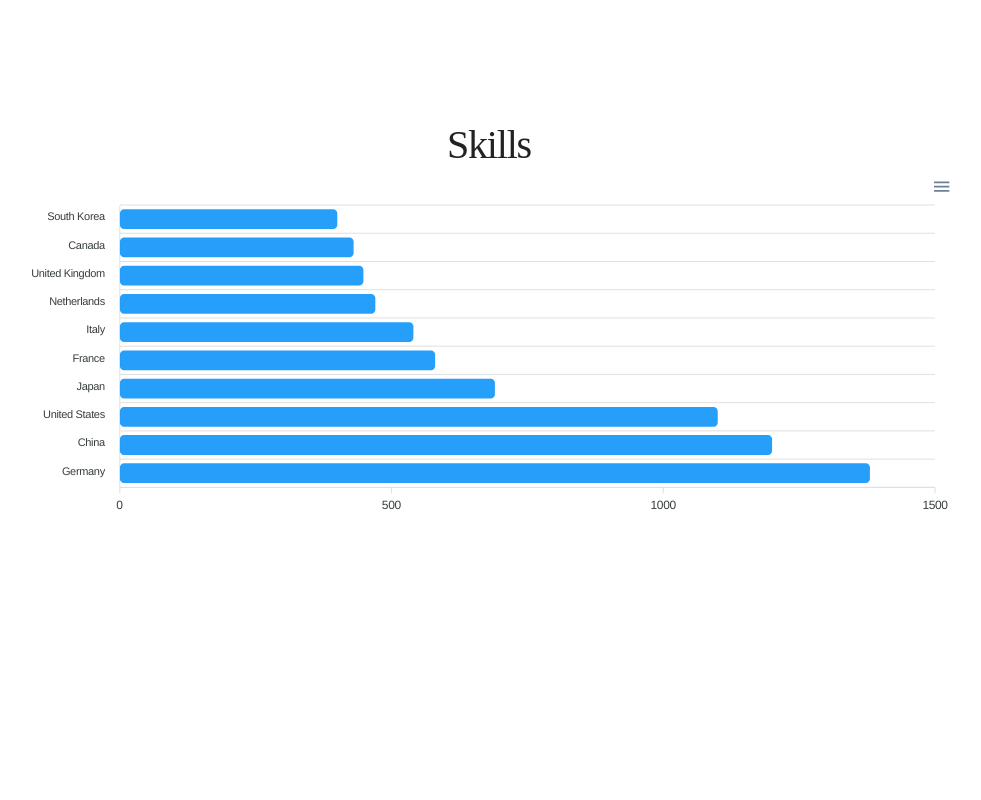
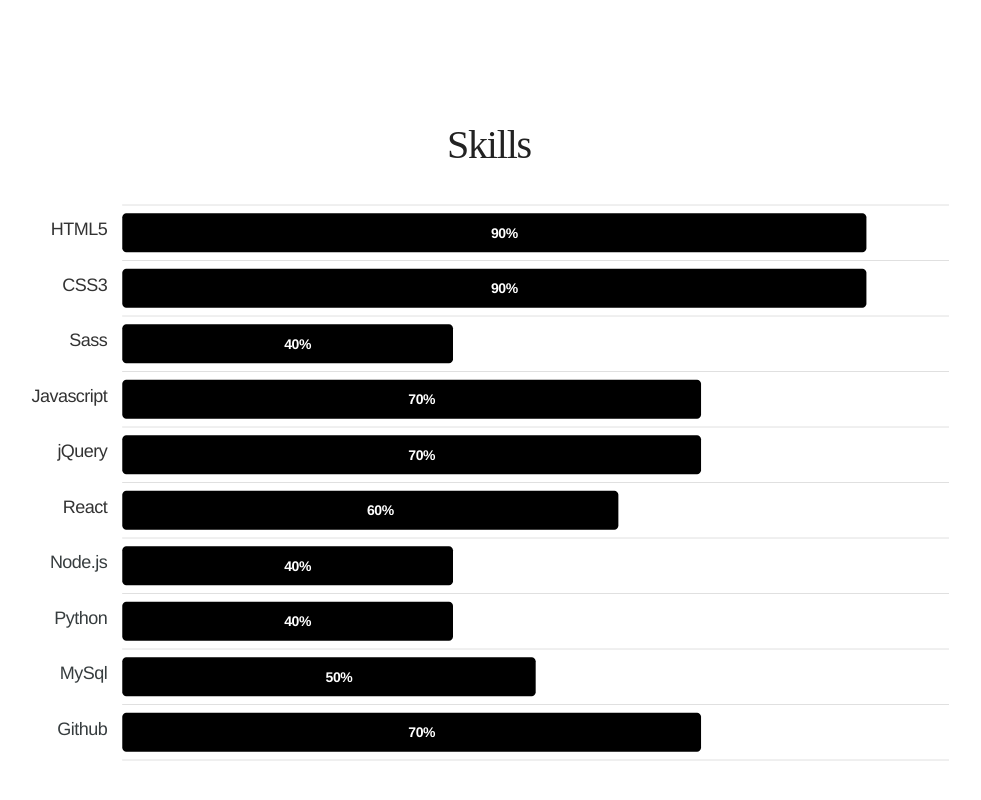
Before and after one commit to jisoooo17/kimjisoo, a React (Create React App) app: page /aboutme in a window 1280 px wide. Shown: the part 1632-2432 px from the top of the page, without its empty margins (151-1132 px from the left). Before the commit the page ends 2312 px from the top, so only its background shows below. Built offline with nearby package versions, Linux system fonts and the light colour scheme; a web font is replaced by a local one.

Commit message:
스킬 차트 옵션값 조정

```diff
--- a/src/App.css
+++ b/src/App.css
@@ -187,7 +187,7 @@
 .profile .cont-wrap .left .pic {min-width: 380px; height: 380px; object-fit: cover; background: url("../public/kimjisoo.png") no-repeat center / cover; border-radius: 50%; }
 .profile .cont-wrap .right {margin-left: 80px; padding-top: 40px;}
 .profile .cont-wrap .right h4 {position: relative; margin-bottom: 14px; padding-bottom: 14px; font-size: 22px;}
-.profile .cont-wrap .right h4::after { content: ""; display: block; position: absolute; bottom: 0; left: 0px; width: 30px; height: 1px; background: rgb(73, 176, 180); }
+.profile .cont-wrap .right h4::after { content: ""; display: block; position: absolute; bottom: 0; left: 0px; width: 30px; height: 1px; background:#1e9aff; }
 
 .profile .cont-wrap .right p{font-size: 16px; font-family: 'Noto Sans KR', sans-serif; margin-bottom: 18px;}
 .profile .cont-wrap .right p span {margin-right: 12px; font-weight: 700;}
@@ -207,7 +207,9 @@
 
 .skills {padding: 140px 0; background-color: #fff;}
 .skills .title {font-size: 40px; text-align: center;}
-
+.apexcharts-datalabels {
+  position: absolute !important; right: 0 !important; transform: translateX(10px);
+}
 
 
 
--- a/src/pages/AboutMe.js
+++ b/src/pages/AboutMe.js
@@ -8,12 +8,27 @@
   // ApexChart state
   const [chartState, setChartState] = useState({
     series: [{
-      data: [400, 430, 448, 470, 540, 580, 690, 1100, 1200, 1380]
+      data: [90, 90, 40, 70, 70, 60, 40, 40, 50, 70]
     }],
     options: {
       chart: {
         type: 'bar',
-        height: 350
+        height: 350,
+        toolbar: {
+          show: false // 툴바 비활성화
+        },
+        animations: {
+          enabled: true,
+          easing: 'easeinout',
+          speed: 1500, // 애니메이션 속도를 밀리초 단위로 설정
+          animateGradually: {
+            enabled: true,
+            delay: 150 // 각 막대의 애니메이션 딜레이 설정
+          },
+          dynamicAnimation: {
+            speed: 350 // 동적 애니메이션 속도 설정
+          }
+        }
       },
       plotOptions: {
         bar: {
@@ -21,16 +36,51 @@
           horizontal: true,
         }
       },
+      colors: '#1e9aff',
       dataLabels: {
-        enabled: false
+        enabled: true,
+        style: {
+          fontSize: '14px',
+          // colors: ['#000'] // 데이터 레이블의 색상
+        },
+        formatter: (value) => `${value}%`, // 데이터 레이블에 % 추가
+      },
+      tooltip: {
+        enabled: false, // 툴팁 비활성화
       },
       xaxis: {
-        categories: ['South Korea', 'Canada', 'United Kingdom', 'Netherlands', 'Italy', 'France', 'Japan',
-          'United States', 'China', 'Germany'
-        ],
+        categories: ['HTML5', 'CSS3', 'Sass', 'Javascript', 'jQuery', 'React', 'Node.js', 'Python', 'MySql', 'Github'],
+        labels: {
+          show: false, // x축의 숫자 레이블 숨기기
+        },
+        axisBorder: {
+          show: false, // x축의 경계선 숨기기
+        },
+        axisTicks: {
+          show: false, // x축의 눈금 숨기기
+        },
+        title: {
+          style: {
+            fontSize: '16px',
+            color: '#666' // x축 제목의 색상
+          }
+        }
+      },
+      yaxis: {
+        max: 100, // y축의 최대값 설정
+        labels: {
+          style: {
+            fontSize: '18px',
+            colors: ['#333'] // y축 레이블의 색상
+          }
+        },
       }
     }
   });
+
+
+
+
 
   return (
     <div className="aboutme">
@@ -106,8 +156,8 @@
             <h3 className="title">Skills</h3>
           </div>
           <div className="cont-area">
-            <div id="chart">
-              <ReactApexChart options={chartState.options} series={chartState.series} type="bar" height={350} />
+            <div>
+              <ReactApexChart options={chartState.options} series={chartState.series} type="bar" height={600} />
             </div>
           </div>
         </div>
```
